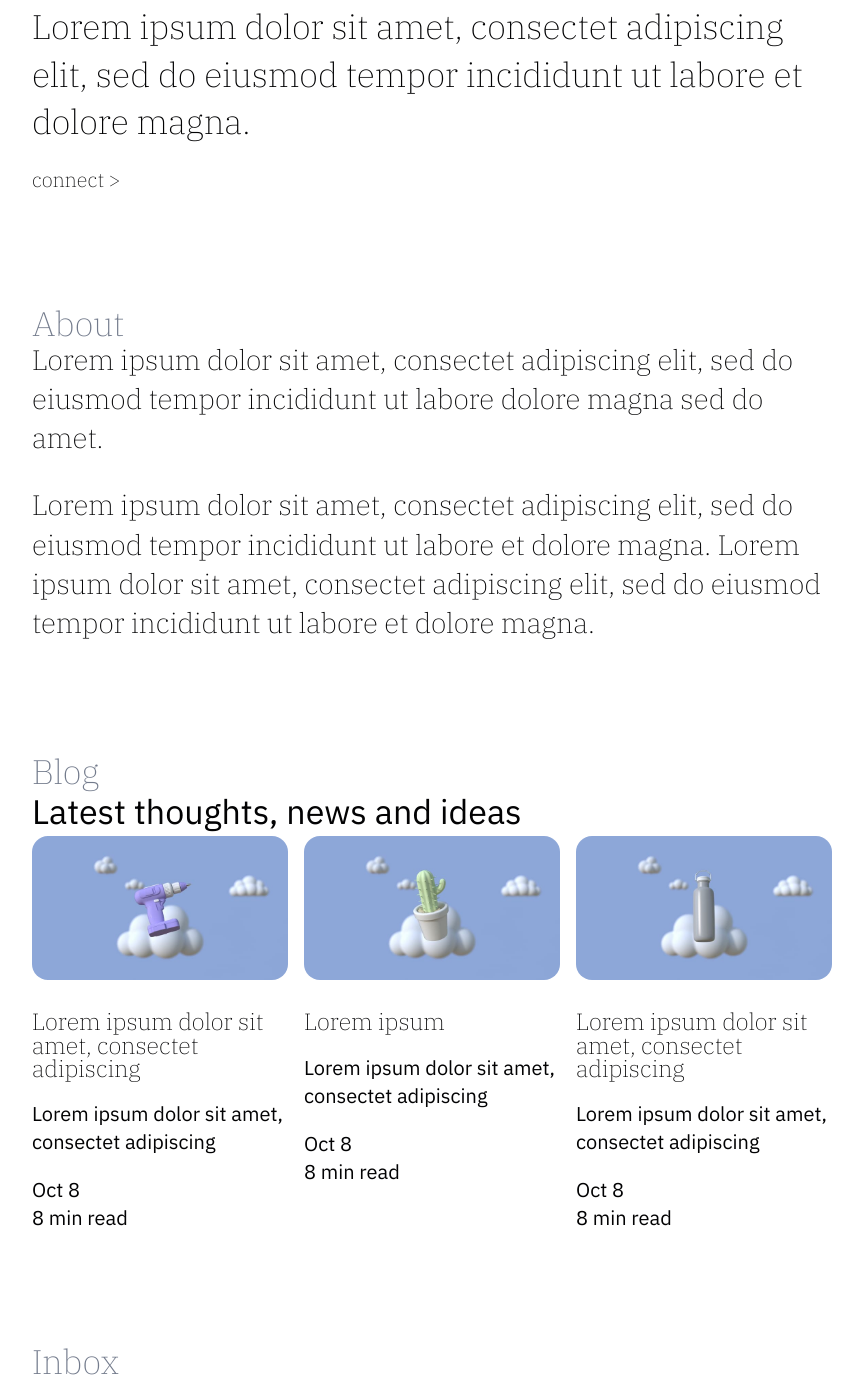
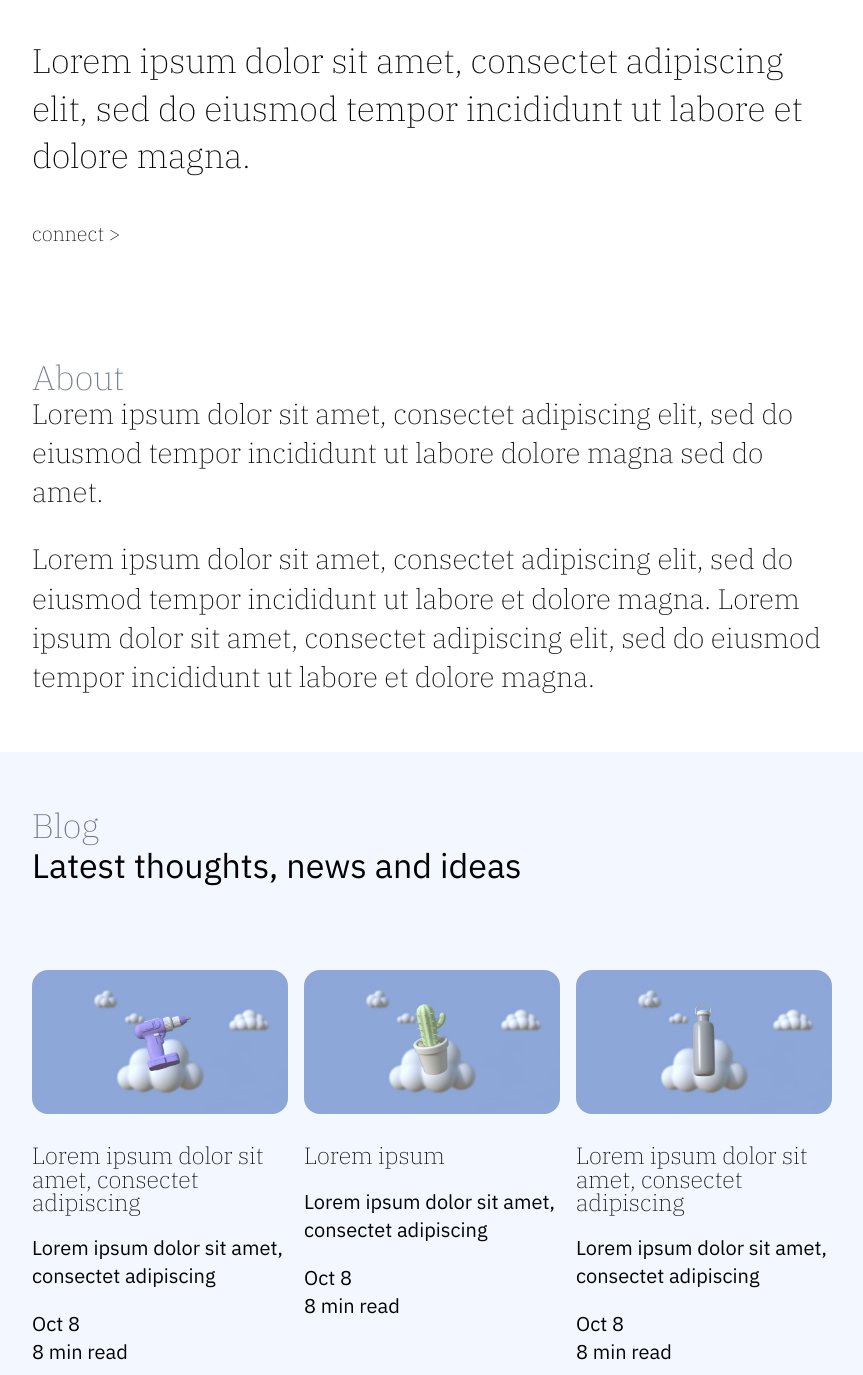
Before and after one commit to Helena-p/Acme-blog, a website: page index.html in a window 1280 px wide. Shown: the part 778-2153 px from the top of the page, without its empty margins (208-1071 px from the left). Drawn offline with Linux system fonts and the light colour scheme.

Commit message:
Adjusted spacing, bg color to article section

```diff
--- a/index.html
+++ b/index.html
@@ -74,13 +74,13 @@
             </section>
 
             <!-- Blog -->
-            <section class="recent-articles bg--primary-300">
+            <section class="recent-articles bg-primary-300">
                 <div class="container">
                     <h2 class="section-title">Blog</h2>
                     <p class="section-subtitle">
                         Latest thoughts, news and ideas
                     </p>
-                    <div class="flex">
+                    <div class="flex xl-space">
                         <article class="article-preview flow-content">
                             <img
                                 src="src/img/blog-1.jpg"
@@ -140,6 +140,7 @@
                     <h2 class="section-title">Inbox</h2>
                     <p class="section-subtitle">Knowledge letters</p>
                     <img
+                        class="xl-space"
                         src="src/img/newsletter.jpg"
                         alt="Various home utilities floating in the sky"
                     />
--- a/src/sass/_generic.scss
+++ b/src/sass/_generic.scss
@@ -67,6 +67,11 @@ body {
     padding: 1.5rem;
 }
 
+.bg-primary-300 {
+    background-color: var(--clr-primary-300);
+    border-radius: var(--brd-radius);
+}
+
 // Typography
 h1,
 h2,
@@ -120,35 +125,3 @@ section {
         padding: 3.5rem;
     }
 }
-
-.container {
-    max-width: 50rem;
-    margin: 0 auto;
-}
-
-.flow-content > * + * {
-    margin-top: var(--flow-spacer, 1em);
-}
-
-.flex {
-    display: flex;
-    flex-direction: column;
-}
-
-.flex > * + * {
-    margin: calc(var(--spacer) * 3) 0 0 0;
-}
-
-@media (min-width: 40em) {
-    .flex {
-        flex-direction: row;
-    }
-
-    .flex > * {
-        flex-basis: 100%;
-    }
-
-    .flex > * + * {
-        margin: 0 0 0 var(--gap, var(--spacer));
-    }
-}
--- a/src/sass/_utilities.scss
+++ b/src/sass/_utilities.scss
@@ -0,0 +1,39 @@
+.container {
+    max-width: 50rem;
+    margin: 0 auto;
+}
+
+.flow-content > * + * {
+    margin-top: var(--flow-spacer, 1em);
+}
+
+.xl-space {
+    margin-top: 5rem;
+}
+
+.intro {
+    --flow-spacer: 2em;
+}
+
+.flex {
+    display: flex;
+    flex-direction: column;
+}
+
+.flex > * + * {
+    margin: calc(var(--spacer) * 3) 0 0 0;
+}
+
+@media (min-width: 40em) {
+    .flex {
+        flex-direction: row;
+    }
+
+    .flex > * {
+        flex-basis: 100%;
+    }
+
+    .flex > * + * {
+        margin: 0 0 0 var(--gap, var(--spacer));
+    }
+}
```
Also changed, not shown: dist/css/style.css, 1 other file.
